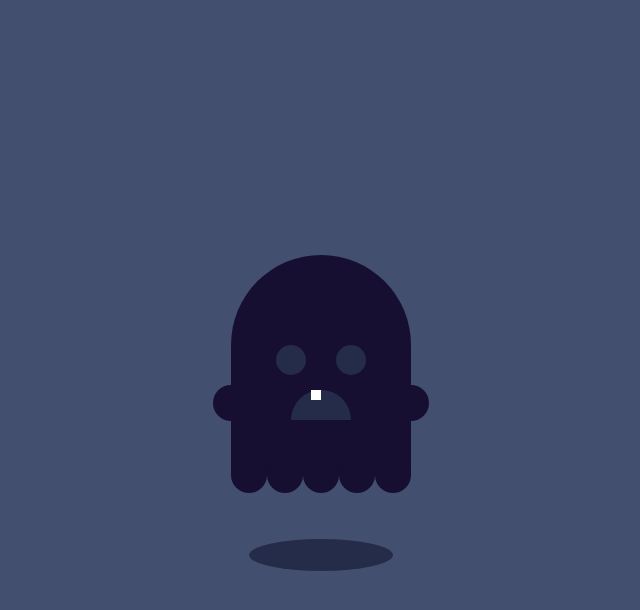
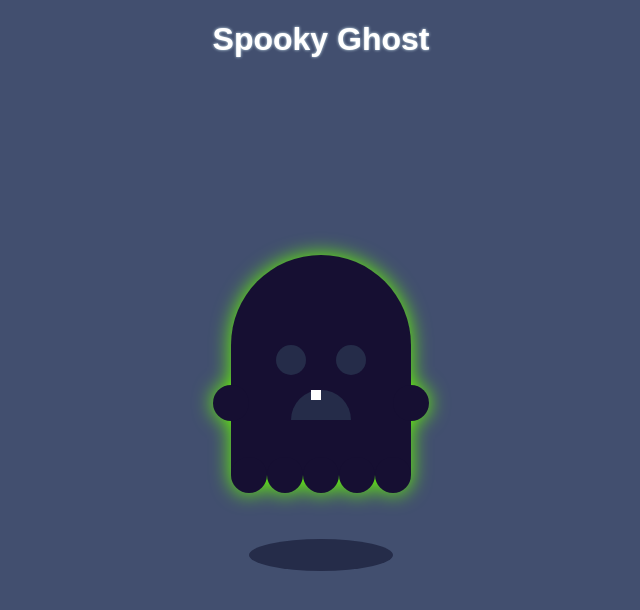
Before and after one commit to James-Ibersteen-Hawker/TCA1, a plain HTML site: page ghost.html in a window 1280 px wide. Shown: the whole page, without its empty margins (319-959 px from the left). Drawn offline with Linux system fonts and the light colour scheme.

Commit message:
Finished spooky ghost, style header more

```diff
--- a/ghost.css
+++ b/ghost.css
@@ -1,7 +1,21 @@
 body {
+    padding: 0 !important;
+    margin: 0 !important;
+}
+
+h1 {
+    position: absolute;
+    width: 100%;
+    text-align: center;
+    font-family: sans-serif;
+    color: white;
+    text-shadow: 0px 0px 3px rgb(215, 237, 246);
+}
+
+.pseudo-body {
     overflow: hidden;
     height: 100vh;
-    width: 100vw;
+    width: 100%;
     display: flex;
     justify-content: center;
     align-items: center;
@@ -30,6 +44,7 @@ body {
     width: 80%;
     height: 80%;
     animation: floaty 2s infinite;
+    filter: drop-shadow(0px 0px 10px rgb(102, 255, 0));
 }
 
 #spooky #body {
@@ -53,7 +68,7 @@ body {
     height: 36px;
     border-radius: 50%;
     background: var(--dark);
-    animation: floaty .2s infinite;
+    animation: floaty .5s infinite;
 }
 
 #spooky #body:before {
@@ -119,6 +134,7 @@ body {
     height: 36px;
     background-color: var(--dark);
     border-radius: 50%;
+    transition: 0.2s;
 }
 
 #shadow {
@@ -151,20 +167,26 @@ body {
 }
 
 #spooky:hover {
-    #mouth {
-    border-top-left-radius: 0;
-    border-top-right-radius: 0;
-    border-bottom-right-radius: 30px;
-    border-bottom-left-radius: 30px;
-    }
+    filter: drop-shadow(0px 0px 5px rgb(215, 237, 246));
     #body {
     background: var(--white);
     transition: 0.2s;
+    #mouth {
+        border-top-left-radius: 0;
+        border-top-right-radius: 0;
+        border-bottom-right-radius: 30px;
+        border-bottom-left-radius: 30px;
+        }
+    #feet > *,
+    #feet::before,
+    #feet::after {
+        background-color: var(--white);
+        transition: 0.2s;
+    }
     }
     #body:before, #body:after {
         background: var(--white);
         transition: 0.2s;
+        animation: floaty .2s infinite;
     }
-
-
 }
--- a/ghost.html
+++ b/ghost.html
@@ -11,6 +11,8 @@
   </head>
 
   <body>
+    <h1>Spooky Ghost</h1>
+    <div class="pseudo-body">
       <div class="MyContainer">
         <div id="spooky">
           <div id="body">
@@ -25,5 +27,6 @@
         </div>
         <div id="shadow"></div>
       </div>
+    </div>
   </body>
 </html>
```
Lines whose indentation alone changed are shown as unchanged.
